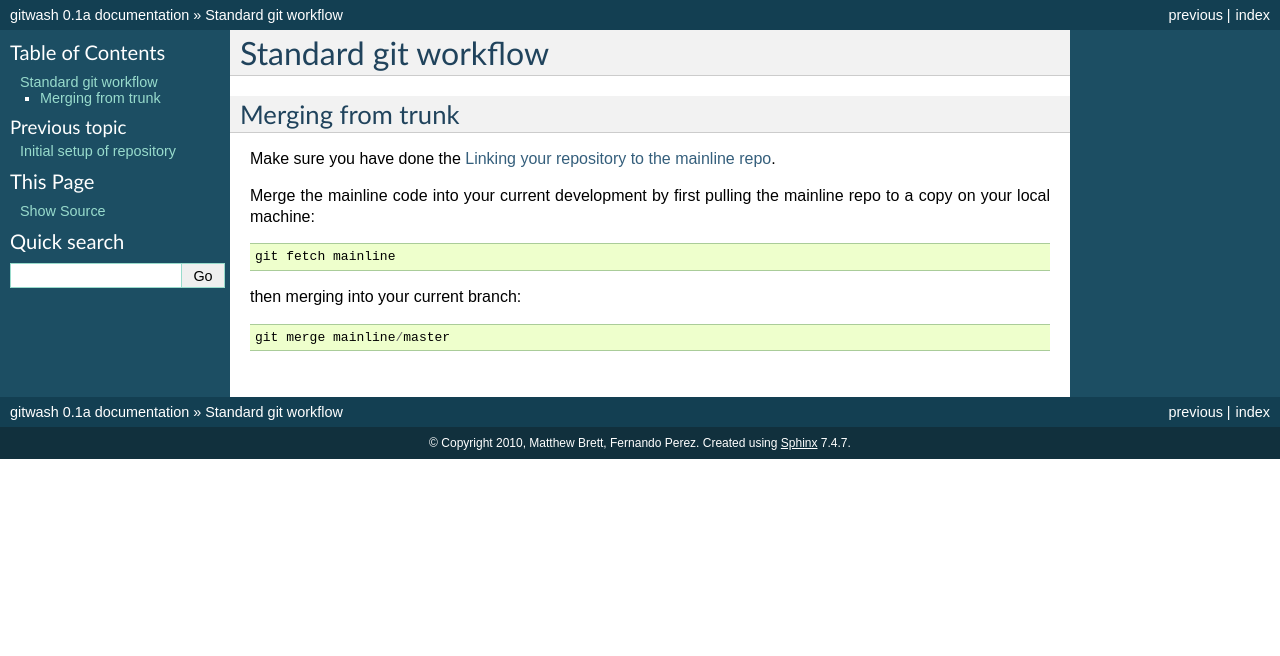
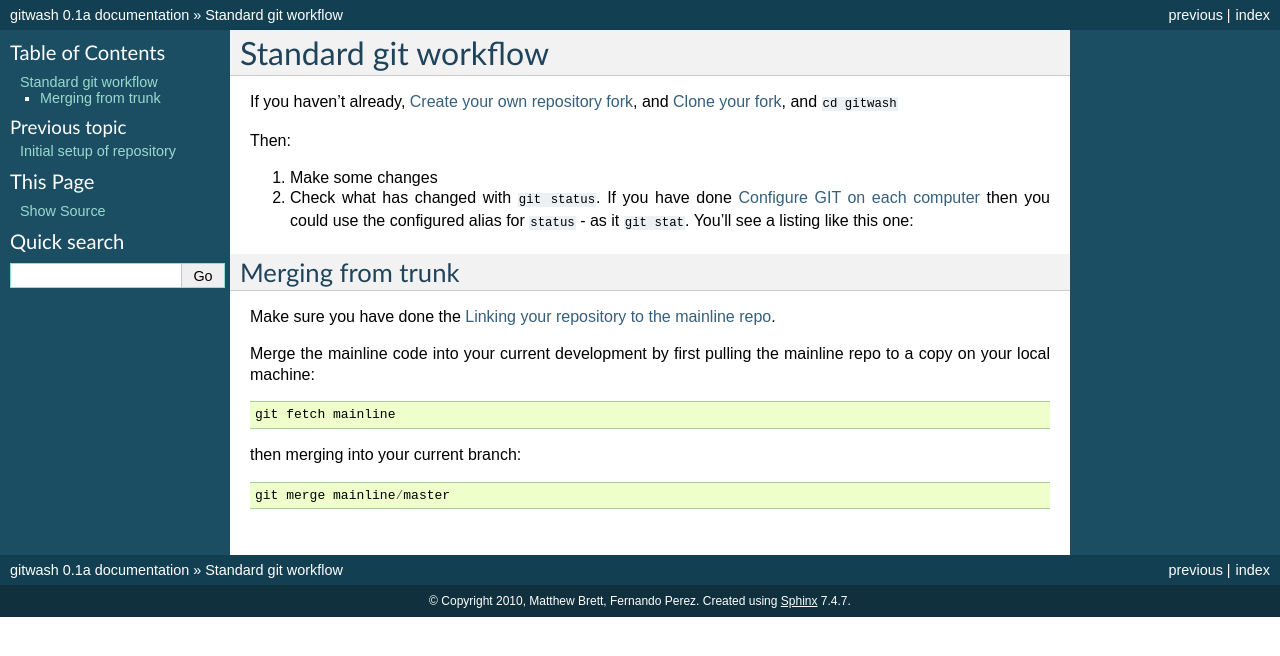
Before and after one commit to matthew-brett/gitwash, a Sphinx documentation site: the page built from doc/standard_workflow.rst, in a window 1280 px wide. Shown: the top 656 px of the page. Built offline with Sphinx 7.4.7, drawn with Linux system fonts in a browser that asks for light colours.

Commit message:
More standard workflow

```diff
--- a/doc/git_setup.rst
+++ b/doc/git_setup.rst
@@ -22,6 +22,8 @@ Windows          Download and install msysGit_
 OS X             Use the git-osx-installer_
 ================ =============
 
+.. _git-config:
+
 Configure GIT on each computer
 ==============================
 
@@ -36,7 +38,7 @@ this once for each computer on which you will use git::
   git config --global user.name "Your Name Comes Here"
   # add some useful aliases
   git config --global alias.ca "commit -a" # git ca -> git commit -a
-  git config --global alias.st status4
+  git config --global alias.st status
   git config --global alias.stat status
   git config --global alias.co checkout
   # add some nice colors to diff printouts and status output
--- a/doc/repo_setup.rst
+++ b/doc/repo_setup.rst
@@ -6,6 +6,8 @@ You need to do this only once.  The instructions here are very similar
 to the instructions at http://help.github.com/forking/ - please see that
 page for more detail.  We're repeating most of it here just to give the
 specifics for the |reponame| project, and to suggest some default names.
+
+.. _forking:
 
 Create your own repository fork
 ===============================
@@ -18,6 +20,8 @@ Create your own repository fork
 
    Now, after a short pause and some 'Hardcore forking action', you
    should find yourself at the home page for your own forked copy of |reponame|
+
+.. _cloning:
 
 Clone your fork
 ===============
--- a/doc/standard_workflow.rst
+++ b/doc/standard_workflow.rst
@@ -1,6 +1,18 @@
 =======================
  Standard git workflow
 =======================
+
+If you haven't already, :ref:`forking`, and :ref:`cloning`, and |repo-cd|
+
+Then:
+
+#. Make some changes
+#. Check what has changed with ``git status``.  If you have done
+   :ref:`git-config` then you could use the configured alias for
+   ``status`` - as it ``git stat``.  You'll see a listing like this one::
+
+
+
 
 Merging from trunk
 ==================
```
Also changed, not shown: other parts of doc/standard_workflow.rst (+1 -0 lines), 1 other file.
